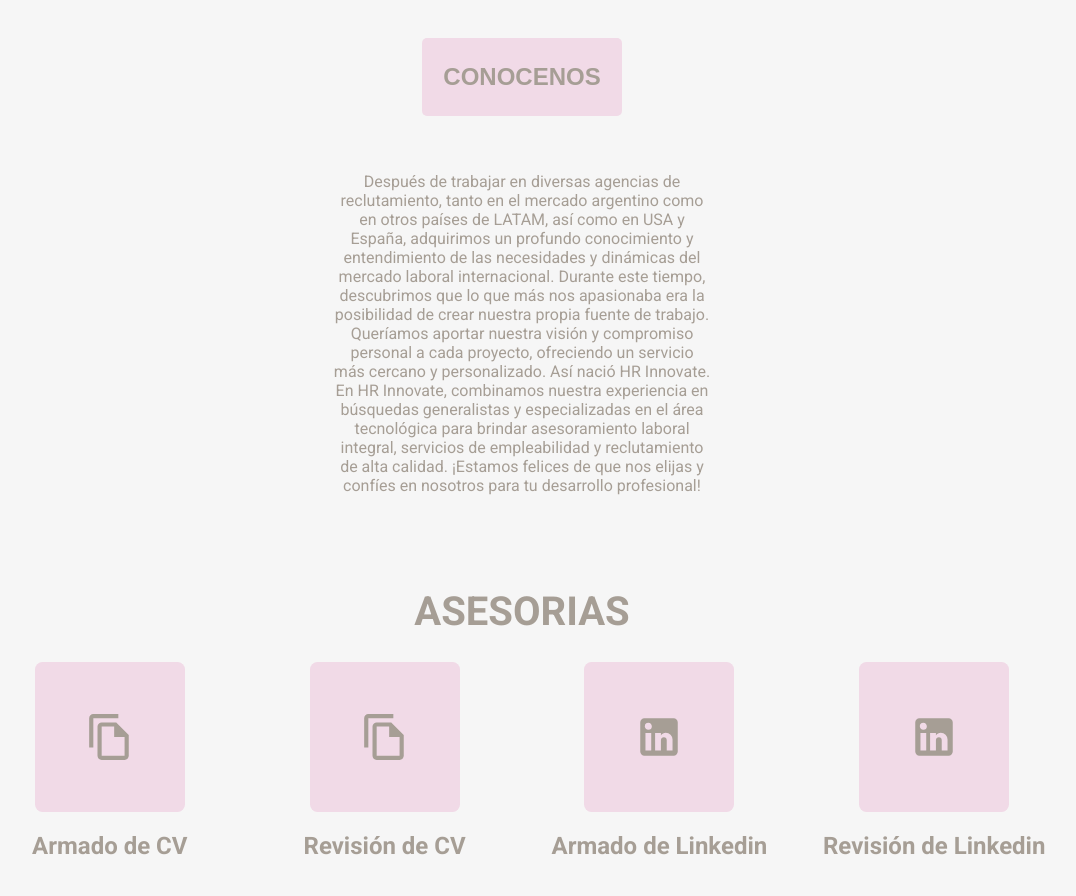
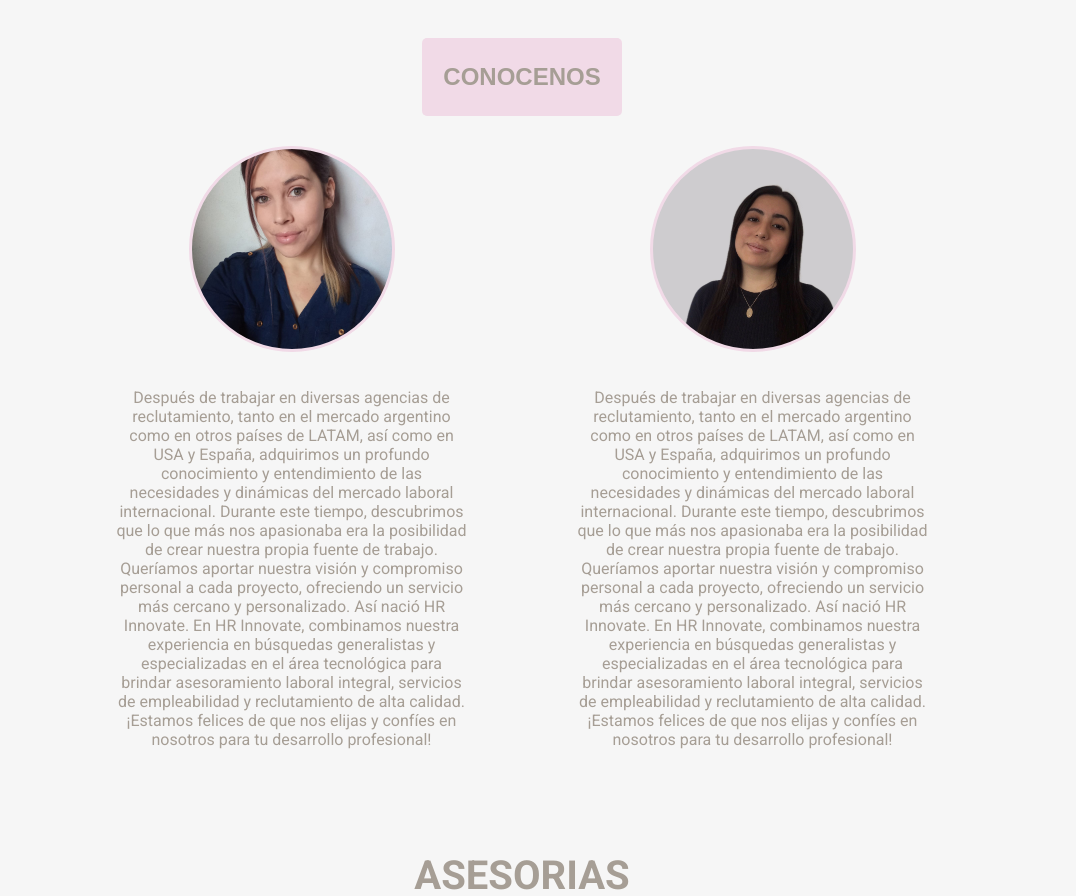
Before and after one commit to lean4339/Repobase, a React (Vite) app: page / in a window 1280 px wide. Shown: the part 582-1478 px from the top of the page, without its empty margins (118-1194 px from the left). Built offline with nearby package versions, Linux system fonts and the light colour scheme.

Commit message:
variacion de fotos

```diff
--- a/src/App.css
+++ b/src/App.css
@@ -68,6 +68,13 @@ p{
     font-size: 1rem;
     background-color: #F6F6F6;
 }
+.about-content-container{
+    display: flex;
+    align-items: center;
+    justify-content: center;
+    flex-direction: column;
+    padding: 10px 10px;
+}
 
 .inputs {
     border: none;
@@ -94,9 +101,34 @@ p{
     flex-direction: column;
     align-items: center;
     justify-content: center;
+    padding: 10px 10px;
 }
-.about-text-container p{
+.about-text-container {
+    width: 100%;
+    height: fit-content;
+}
+.about-main-container p {
     width: 80%;
+}
+.perfilContinaerj{
+    background-image: url('./assets/jota.jpg');
+    width: 200px;
+    height: 200px;
+    border: 3px solid #F1DAE7;
+    border-radius: 50%;
+    background-position: center;
+    background-repeat: no-repeat;
+    background-size: cover;
+}
+.perfilContinaerd{
+    background-image: url('./assets/danu.jpeg');
+    width: 200px;
+    height: 200px;
+    border: 3px solid #F1DAE7;
+    border-radius: 50%;
+    background-position: center;
+    background-repeat: no-repeat;
+    background-size: cover;
 }
 .parallax1 {
 
@@ -536,12 +568,21 @@ p{
     }
     .about-text-container{
         display: flex;
-        flex-direction: row;
+        flex-direction: column;
         align-items: center;
         justify-content: center;
+        width: 35%;
+        text-align: center;
+    } .about-text-container p{
+        text-align: center;
+    }
+    .contenedor-flex-about{
+        display: flex;
+        align-items: center;
+        justify-content: center;
+        flex-direction: row;
     }
     .about-text-container p{
-        width: 30%;
         padding: 20px 20px;
     }
 
--- a/src/Components/About.jsx
+++ b/src/Components/About.jsx
@@ -3,12 +3,24 @@ import { Element } from "react-scroll"
 export const About = () => {
     return (
         <>
-        <Element name='/about'/>
+            <Element name='/about' />
             <main className='about-main-container' id="/about">
-            <div className='about-content-container'>
                     <button className='button-principal hover pointer'>Conocenos</button>
+                    <div className="contenedor-flex-about">
+
                     <div className="about-text-container">
-
+                        <div className="perfilContinaerd">
+                        </div>
+                        <p>
+                            Después de trabajar en diversas agencias de reclutamiento, tanto en el mercado argentino como en otros países de LATAM, así como en USA y España, adquirimos un profundo conocimiento y entendimiento de las necesidades y dinámicas del mercado laboral internacional.
+                            Durante este tiempo, descubrimos que lo que más nos apasionaba era la posibilidad de crear nuestra propia fuente de trabajo. Queríamos aportar nuestra visión y compromiso personal a cada proyecto, ofreciendo un servicio más cercano y personalizado. Así nació HR Innovate.
+                            En HR Innovate, combinamos nuestra experiencia en búsquedas generalistas y especializadas en el área tecnológica para brindar asesoramiento laboral integral, servicios de empleabilidad y reclutamiento de alta calidad.
+                            ¡Estamos felices de que nos elijas y confíes en nosotros para tu desarrollo profesional!
+                        </p>
+                    </div>
+                    <div className="about-text-container">
+                        <div className="perfilContinaerj">
+                        </div>
                         <p>
                             Después de trabajar en diversas agencias de reclutamiento, tanto en el mercado argentino como en otros países de LATAM, así como en USA y España, adquirimos un profundo conocimiento y entendimiento de las necesidades y dinámicas del mercado laboral internacional.
                             Durante este tiempo, descubrimos que lo que más nos apasionaba era la posibilidad de crear nuestra propia fuente de trabajo. Queríamos aportar nuestra visión y compromiso personal a cada proyecto, ofreciendo un servicio más cercano y personalizado. Así nació HR Innovate.
@@ -17,6 +29,7 @@ En HR Innovate, combinamos nuestra experiencia en búsquedas generalistas y espe
                         </p>
                     </div>
                     </div>
+
             </main>
         </>
     )
--- a/src/Components/Contact.jsx
+++ b/src/Components/Contact.jsx
@@ -62,7 +62,7 @@ export const Contact = () => {
       <div className='form-container' id='/contact'>
         <div className='title-form-container'>
           <h1 className='title-form'>Contacto</h1>
-          <p >Puedes dejarnos un mensaje</p>
+          <p>Puedes dejarnos un mensaje</p>
         </div>
         <input value={formData.name} placeholder='Name' autoComplete="off" name='name' id='name' onChange={handleChange} type='text' label='Nombre' className='inputs'  />
         {error && error.name &&
--- a/src/Components/Services.jsx
+++ b/src/Components/Services.jsx
@@ -13,32 +13,36 @@ export const Services = () => {
                     <div className="cabeceraService">
                         <FileCopyOutlinedIcon sx={{ fontSize: 50 }} className="iconoService"/>
                     </div>
-                    <h2 className="service-title">Armado de CV</h2>
-                    <p className="service-description">Lorem ipsum dolor sit amet, consectetur adipiscing elit. Maecenas in risus nec nunc pulvinar aliquam. Integer nec purus vel purus hendrerit cursus. Donec nec magna nec nunc ultricies lacinia. Sed nec dolor in nisi ultricies tincidunt. Nullam at eros nec nunc tincidunt feugiat. Nullam nec dolor et nunc cursus pharetra. Sed
+                    <h2 className="service-title">Armado de CV :</h2>
+                    <p className="service-description"> Luego de recolectar la información necesaria, realizamos la optimización o armado desde cero del currículum
+
             </p>
             </div>
             <div className="service">
                     <div className="cabeceraService">
                         <FileCopyOutlinedIcon sx={{ fontSize: 50 }} className="iconoService"/>
                     </div>
-                    <h2 className="service-title">Revisión de CV</h2>
-                    <p className="service-description">Lorem ipsum dolor sit amet, consectetur adipiscing elit. Maecenas in risus nec nunc pulvinar aliquam. Integer nec purus vel purus hendrerit cursus. Donec nec magna nec nunc ultricies lacinia. Sed nec dolor in nisi ultricies tincidunt. Nullam at eros nec nunc tincidunt feugiat. Nullam nec dolor et nunc cursus pharetra. Sed
+                    <h2 className="service-title">Revision de CV :</h2>
+                    <p className="service-description"> Evaluación de CV junto con la elaboración de un informe donde se establecen las mejoras
+
             </p>
             </div>
             <div className="service">
                 <div className="cabeceraService">
                     <LinkedInIcon sx={{ fontSize: 50 }} className="iconoService"/>
                 </div>
-                    <h2 className="service-title">Armado de Linkedin</h2>
-                    <p className="service-description">Lorem ipsum dolor sit amet, consectetur adipiscing elit. Maecenas in risus nec nunc pulvinar aliquam. Integer nec purus vel purus hendrerit cursus. Donec nec magna nec nunc ultricies lacinia. Sed nec dolor in nisi ultricies tincidunt. Nullam at eros nec nunc tincidunt feugiat. Nullam nec dolor et nunc cursus pharetra. Sed
+                    <h2 className="service-title">Armado de LinkedIn : </h2>
+                    <p className="service-description">Luego de  recolectar la información necesaria, realizamos la optimización o armado desde cero del perfil en LinkedIn
+
             </p>
             </div>
             <div className="service">
                 <div className="cabeceraService">
                     <LinkedInIcon sx={{ fontSize: 50 }} className="iconoService"/>
                 </div>
-                    <h2 className="service-title">Revisión de Linkedin</h2>
-                    <p className="service-description">Lorem ipsum dolor sit amet, consectetur adipiscing elit. Maecenas in risus nec nunc pulvinar aliquam. Integer nec purus vel purus hendrerit cursus. Donec nec magna nec nunc ultricies lacinia. Sed nec dolor in nisi ultricies tincidunt. Nullam at eros nec nunc tincidunt feugiat. Nullam nec dolor et nunc cursus pharetra. Sed
+                    <h2 className="service-title">Revisión de LinkedIn :</h2>
+                    <p className="service-description">Evaluación del perfil en LinkedIn junto con la elaboración de un informe donde se establecen las mejoras
+
             </p>
             </div>
             </div>
```
Also changed, not shown: src/assets/danu.jpeg (added), src/assets/jota.jpg (added). Lines whose indentation alone changed are shown as unchanged.
